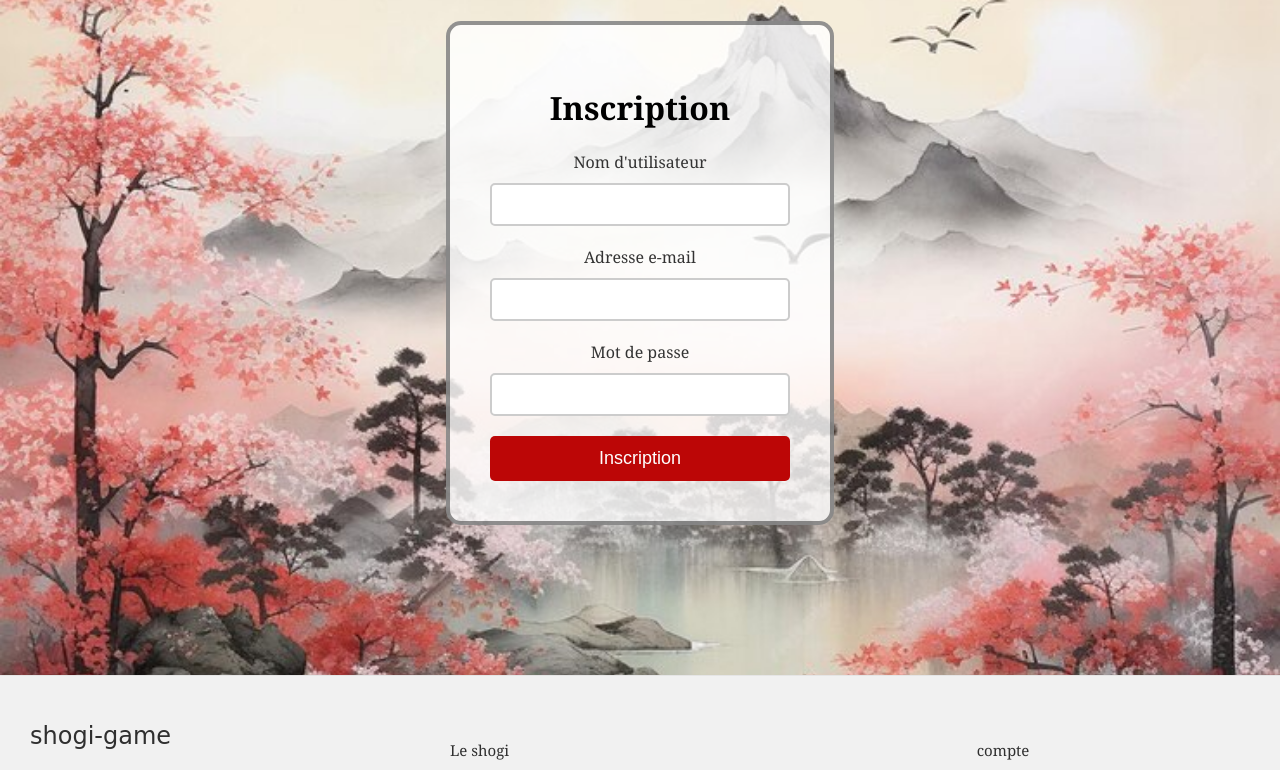
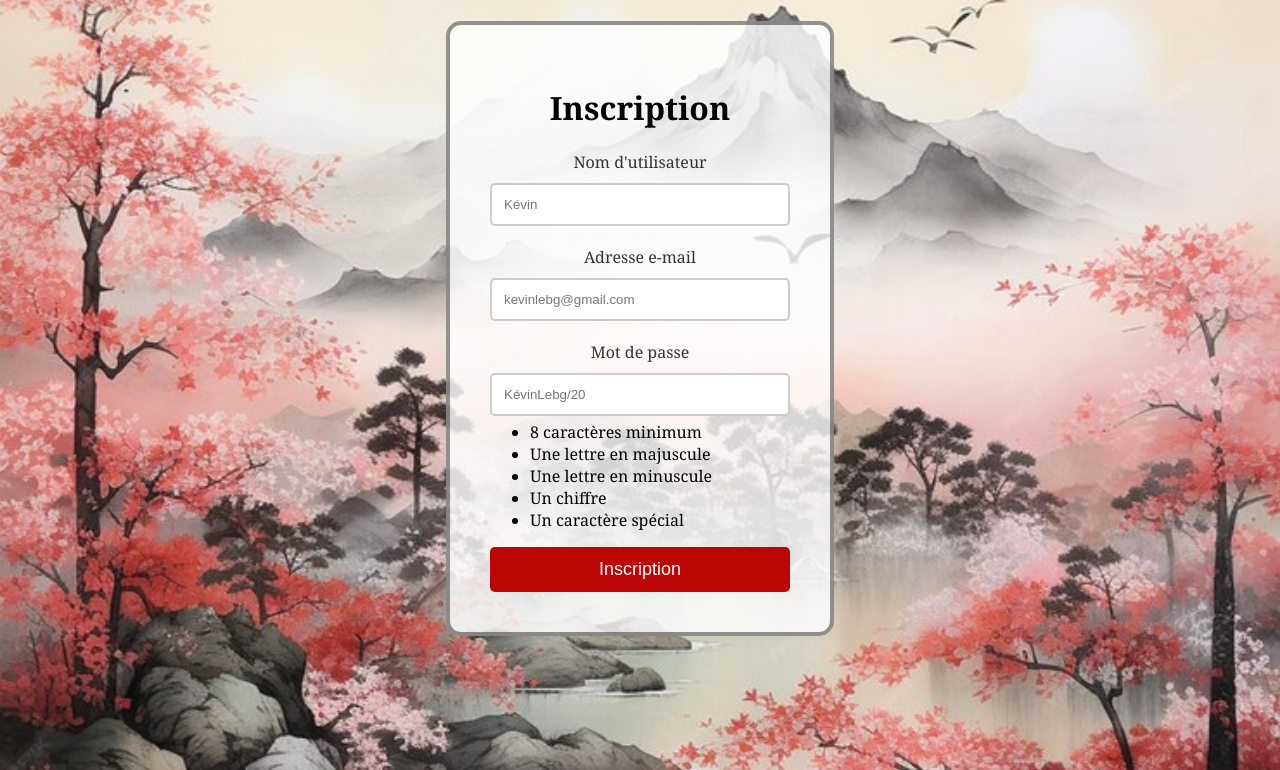
Before and after one commit to Mitake-ktm/shogi-game, a PHP site: page /pageInscription.php in a window 1280 px wide. Shown: the part 168-938 px from the top of the page. Run offline with PHP 8.4, Linux system fonts and the light colour scheme.

Commit message:
fixe de la page d'inscription

```diff
--- a/pageInscription.php
+++ b/pageInscription.php
@@ -3,7 +3,7 @@ require_once './utils/common.php';
 require_once './utils/database.php';
 $pdo = connectToDbAndGetPdo();
 ?>
-<!DOCTYPE html >
+<!DOCTYPE html>
 <html lang="fr">
 <head>
   <meta charset="UTF-8">
@@ -14,8 +14,13 @@ $pdo = connectToDbAndGetPdo();
 </head>
 <body>
   <?php include 'partials/header.php'; ?>
-  <div class="conteneurFormulaire">
   <?php
+    // Déclaration des variables pour stocker les messages d'erreur
+    $error_message_mail = '';
+    $error_message_pseudo = '';
+    $error_message_passe = '';
+    $error_message_passeconfirm = '';
+
     if (!empty($_POST)) {
 
         // Vérification de l'email
@@ -62,34 +67,52 @@ $pdo = connectToDbAndGetPdo();
         }
 
         // Insertion des données si aucune erreur n'a été rencontrée
-        if (!isset($error_message_mail) &&
-            !isset($error_message_pseudo) &&
-            !isset($error_message_passe) &&
-            !isset($error_message_passeconfirm)) {
+        if (empty($error_message_mail) &&
+            empty($error_message_pseudo) &&
+            empty($error_message_passe) &&
+            empty($error_message_passeconfirm)) {
 
             $pdoStatement = $pdo->prepare('INSERT INTO user (nom, mdp, score, mail) VALUES (:nom, :mdp, :score, :mail)');
-            $pdoStatement->execute([
+            $success = $pdoStatement->execute([
                 ':nom' => $_POST['nom'],
                 ':mdp' => hash('sha256', $_POST['mdp']), // Hash du mot de passe (à adapter selon vos besoins)
                 ':score' => 0, // Valeur par défaut pour le score, à adapter si nécessaire
                 ':mail' => $_POST['mail']
             ]);
+
+            // Affichage du message de succès ou d'erreur via JavaScript
+            echo "<script>";
+            if ($success) {
+                echo "alert('Inscription réussie !');";
+            } else {
+                echo "alert('Une erreur est survenue lors de l\'inscription.');";
+            }
+            echo "</script>";
         }
     }
   ?>
+  <div class="conteneurFormulaire">
     <div class="conteneur">
       <h1 class="titre">Inscription </h1>
       <form action="#" method="POST">
         <label for="username">Nom d'utilisateur</label>
-      <input type="text" id="nom" name="nom" required>
+        <input type="text" id="nom" placeholder="Kévin" name="nom" required>
         <label for="email">Adresse e-mail</label>
-      <input type="email" id="mail" name="mail" required>
+        <input type="email" id="mail" placeholder="kevinlebg@gmail.com" name="mail" required>
         <label for="password">Mot de passe</label>
-      <input type="password" id="mdp" name="mdp" required>
+        <input type="password" id="mdp" placeholder="KévinLebg/20" name="mdp" required>
+        <ul class="listeMDP">
+          <li>8 caractères minimum</li>
+          <li>Une lettre en majuscule</li>
+          <li>Une lettre en minuscule</li>
+          <li>Un chiffre</li>
+          <li>Un caractère spécial</li>
+        </ul>
         <button type="submit" name="submit">Inscription</button>
       </form>
     </div>
   </div>
+
 <footer><?php include 'partials/footer.php'; ?></footer>
 </body>
 </html>
--- a/style/pageInscription.css
+++ b/style/pageInscription.css
@@ -72,3 +72,8 @@ button:hover {
   color: #000000;
   font-size: 24px;
 }
+
+.listeMDP {
+  text-align: left;
+  margin-top: -15px;
+}
```
Lines whose indentation alone changed are shown as unchanged.
